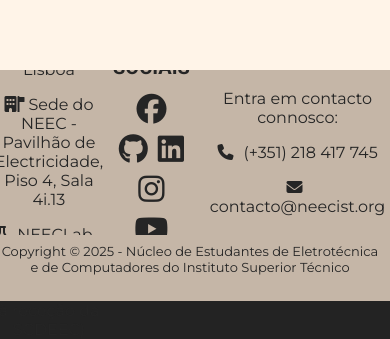
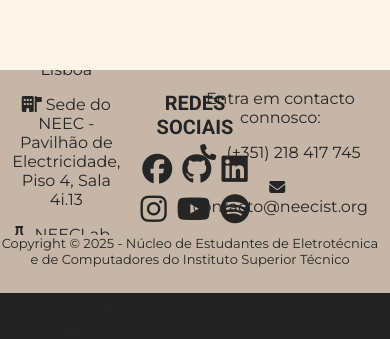
Before and after one commit to NEECIST/NeecUpdatedWebsite, a Vue app in the folder site/: page / in a window 390 px wide. Shown: the part 5612-5951 px from the top of the page. Built offline with nearby package versions, Linux system fonts and the light colour scheme; no server answers; the database is empty.

Commit message:
Updated footer sizes, both sticky and fixed

```diff
--- a/site/src/components/Footer.vue
+++ b/site/src/components/Footer.vue
@@ -36,10 +36,11 @@
     </transition>
 
     <!-- Sticky bottom-bar -->
+    <div>
       <section id="contact">
-      <div class="container">
+        <div class="footer-top container">
           <div class="row">
-          <div class="col-md-4">
+            <div class="col-md-3">
               <div class="location-adress">
                 <p><i class="fa-solid fa-location-dot" :style="{marginRight: '4px' }"></i> Instituto Superior Técnico - Av. Rovisco Pais, 1049-001 Lisboa</p>
                 <p>
@@ -49,7 +50,7 @@
                 <p><i class="fa-solid fa-flask" :style="{marginRight: '4px' }"></i> NEECLab - Pavilhão de Electricidade, Piso 1 (Junto à receção da SCDEEC)</p>
               </div>
             </div>
-          <div class="col-md-4">
+            <div class="col-md-3">
               <div class="socials">
                 <h2>Redes Sociais</h2>
                 <a href="https://www.facebook.com/NEECIST/" target="_blank">
@@ -72,7 +73,7 @@
                 </a>
               </div>
             </div>
-          <div class="col-md-4">
+            <div class="col-md-3">
               <div class="contact-adress">
                 <p>Entra em contacto connosco:</p>
                 <p><i class="fa-solid fa-phone" :style="{marginRight: '6px' }"></i> <a class="contact-address-text" href="tel:(+351) 218 419 056">(+351) 218 417 745</a></p>
@@ -86,6 +87,8 @@
       <div class="bottom-bar">
         <div id="copyright">Copyright © 2025 - Núcleo de Estudantes de Eletrotécnica e de Computadores do Instituto Superior Técnico</div>
       </div>
+    </div>
+
   </div>
 </template>
 
@@ -145,7 +148,7 @@ export default {
     gap: 1rem;
     justify-content: space-between;    /* push left group to left, right group to right */
     align-items: center;               /* vertical centering */
-    padding: 0.5rem 0.5rem 0.5rem 1rem;
+    padding: 0rem 0.5rem 0rem 1rem;
     background: #C5B6A7;
     transition: background 0.3s ease, transform 0.3s ease;
     z-index: 1001;
@@ -190,14 +193,14 @@ export default {
 
   /* Top section */
   .footer-top {
-    padding: 2rem;
+    padding: 0rem;
   }
   .footer-top .container {
     display: flex;
   }
   .footer-top .col-md-4 {
     flex: 1;
-    padding: 0 1rem;
+    padding: 0 0.5rem;
   }
 
 
@@ -205,7 +208,7 @@ export default {
     text-align: right;
     width: 100%;
     height: auto;
-    padding: 0.5rem 0.5rem 0.5rem 0rem;
+    padding: 0rem 0.5rem 0.5rem 0rem;
     background-color: #C5B6A7;
     color: #252525;
     position: relative;
@@ -270,7 +273,7 @@ export default {
     }
   }
 
-  .col-md-4 {
+  .col-md-3 {
     width: 33%;
     display: inline-block;
   }
```
Lines whose indentation alone changed are shown as unchanged.
